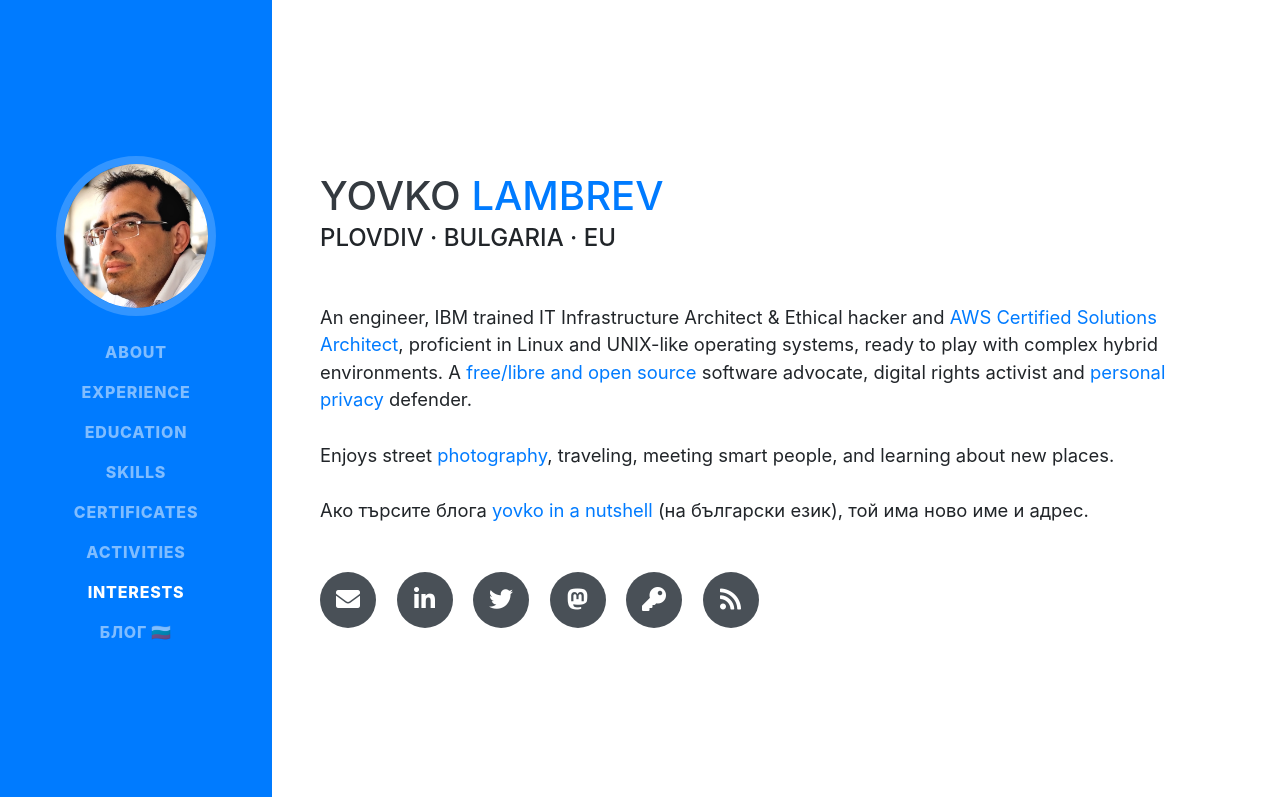
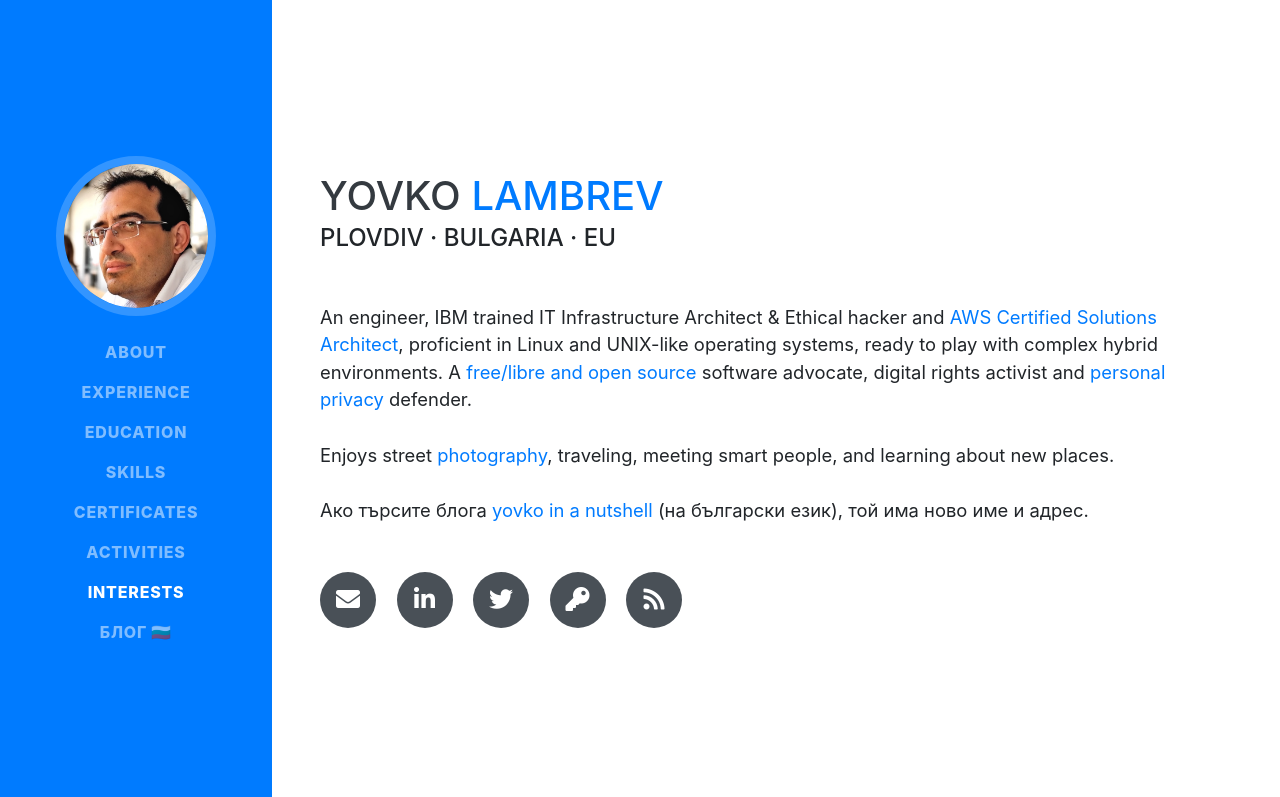
Before and after one commit to yovko/cv.yovko.net, a website with bundled scripts: page index.html in a window 1280 px wide. Shown: the top 797 px of the page. Built offline with nearby package versions, Linux system fonts and the light colour scheme; a web font is replaced by a local one.

Commit message:
mastodon icon removed

```diff
--- a/index.html
+++ b/index.html
@@ -93,13 +93,13 @@
           <a href="https://twitter.com/yovko/">
             <i class="fab fa-twitter"></i>
           </a>
-          <a rel="me" href="https://mastodon.social/@yovko">
-            <i class="fab fa-mastodon"></i>
-          </a>
           <a href="download/yovko-public.key">
             <i class="fas fa-key"></i>
           </a>
-<!--          <a href="https://github.com/yovko/">
+<!--          <a rel="me" href="https://mastodon.social/@yovko">
+            <i class="fab fa-mastodon"></i>
+          </a>
+          <a href="https://github.com/yovko/">
             <i class="fab fa-github"></i>
           </a>
           <a href="https://gitlab.com/yovko/">
```
